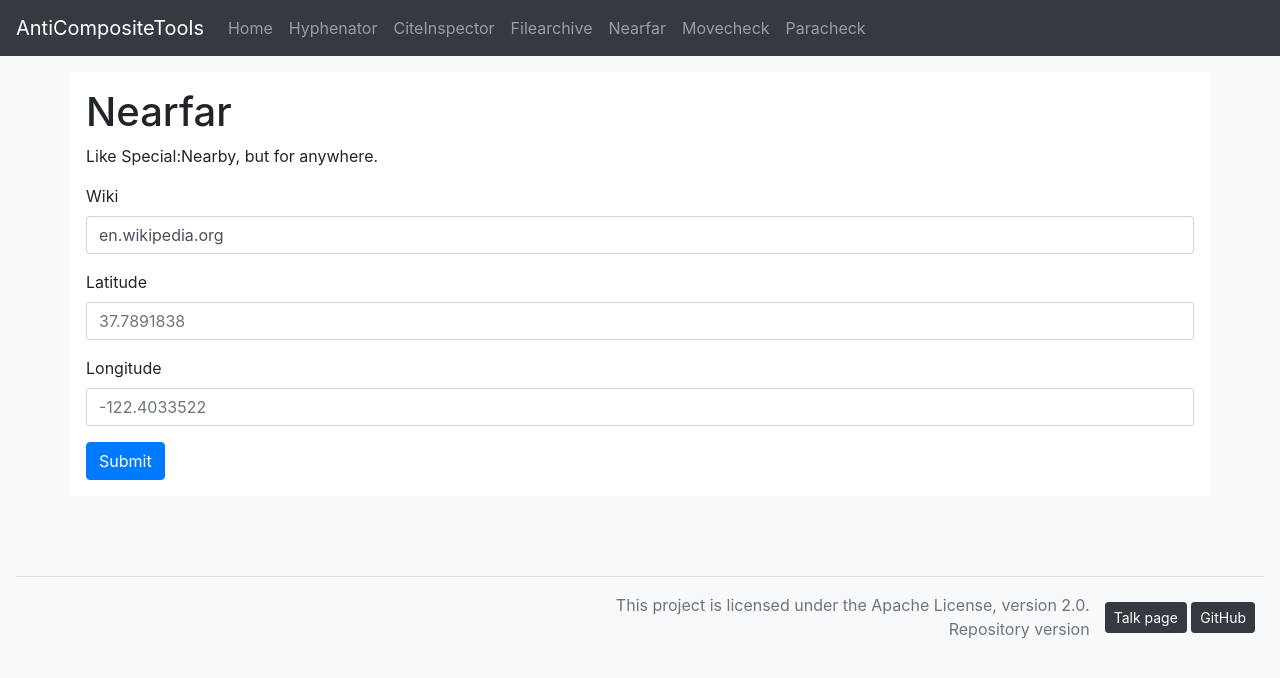
After one commit to AntiCompositeNumber/anticompositetools, a Python web app: template src/templates/nearfar_form.html in a window 1280 px wide. The commit adds this page. Shown: the top 678 px of the page. Run offline with Jinja, Linux system fonts and the light colour scheme; the template is opened without the code that fills it, so the values that code supplies are empty; some libraries are stand-ins or nearby versions.

Commit message:
Add nearfar: nice interface to API:Geosearch

```diff
--- a/src/__init__.py
+++ b/src/__init__.py
@@ -60,6 +60,7 @@ def create_app(test_config=None):
         paracheck,
         projectnew,
         filearchive,
+        nearfar,
     )
 
     app.register_blueprint(hyphenator.bp)
@@ -69,6 +70,7 @@ def create_app(test_config=None):
     app.register_blueprint(paracheck.bp)
     app.register_blueprint(projectnew.bp)
     app.register_blueprint(filearchive.bp)
+    app.register_blueprint(nearfar.bp)
 
     @app.route("/")
     def index():
--- a/src/templates/index.html
+++ b/src/templates/index.html
@@ -29,6 +29,7 @@
       {{ frontcard('Hyphenator', 'Automatically hyphenates ISBNs and converts 10-digit ISBNs to 13-digit ISBNs.', url_for('hyphenator.form')) }}
       {{ frontcard('CiteInspector', 'Compares existing citations to Citoid data.', url_for('citeinspector.form'), beta=True) }}
       {{ frontcard('Filearchive', 'Extracts metadata about deleted files.', url_for('filearchive.form')) }}
+      {{ frontcard("Nearfar", "Like Special:Nearby, only anywhere.", url_for("nearfar.form")) }}
       {{ frontcard('MoveCheck', 'Recent moves to mainspace that may need review', url_for('movecheck.movecheck'), beta=True) }}
       {{ frontcard('Paracheck', 'Analysis of license parameters in {{ConfirmationOTRS}}', url_for('paracheck.paracheck')) }}
     </div>
--- a/src/templates/layout.html
+++ b/src/templates/layout.html
@@ -33,6 +33,7 @@
           {{ nav_row('hyphenator.form', 'Hyphenator') }}
           {{ nav_row('citeinspector.form', 'CiteInspector') }}
           {{ nav_row('filearchive.form', 'Filearchive') }}
+          {{ nav_row('nearfar.form', 'Nearfar') }}
           {{ nav_row('movecheck.movecheck', 'Movecheck') }}
           {{ nav_row('paracheck.paracheck', 'Paracheck') }}
         </ul>
--- /dev/null
+++ b/src/templates/nearfar_form.html
@@ -0,0 +1,37 @@
+{% extends "layout.html" %}
+{% block title %}Nearfar{% endblock %}
+{% block head %}
+  {{ super() }}
+  <style type="text/css">
+    .important { color: #336699; }
+  </style>
+{% endblock %}
+{% block content %}
+  <h1>Nearfar</h1>
+  <div>
+    <p>
+    Like Special:Nearby, but for anywhere.
+    </p>
+  </div>
+
+  <form action="{{url_for('nearfar.form')}}" method="get">
+    <div class="form-group">
+        <label for="site">Wiki</label>
+        {#<select class="form-control" id="dbname" name="dbname">
+        {% for option in sitematrix|sort() %}
+            <option{% if option == "commonswiki"%} selected{%endif%}>{{option}}</option>
+        {% endfor %}
+        </select>#}
+        <input class="form-control" id="site" value="en.wikipedia.org" name="site" required>
+    </div>
+    <div class="form-group">
+        <label for="lat">Latitude</label>
+        <input class="form-control" id="lat" placeholder="37.7891838" name="lat" required>
+    </div>
+    <div class="form-group">
+        <label for="lat">Longitude</label>
+        <input class="form-control" id="lon" placeholder="-122.4033522" name="lon" required>
+    </div>
+    <button type="submit" class="btn btn-primary">Submit</button>
+ </form>
+{% endblock %}
```
Also changed, not shown: src/nearfar.py (added, +85 -0 lines), src/templates/nearfar_display.html (added, +26 -0 lines).
